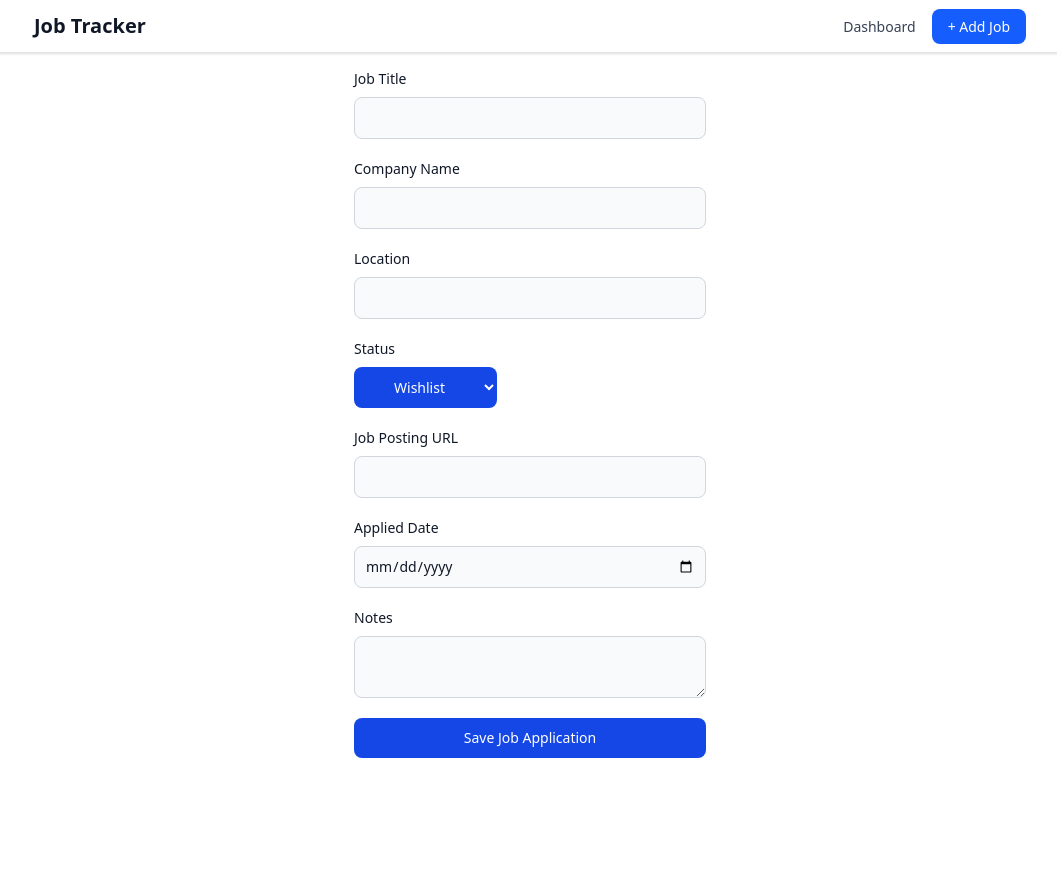
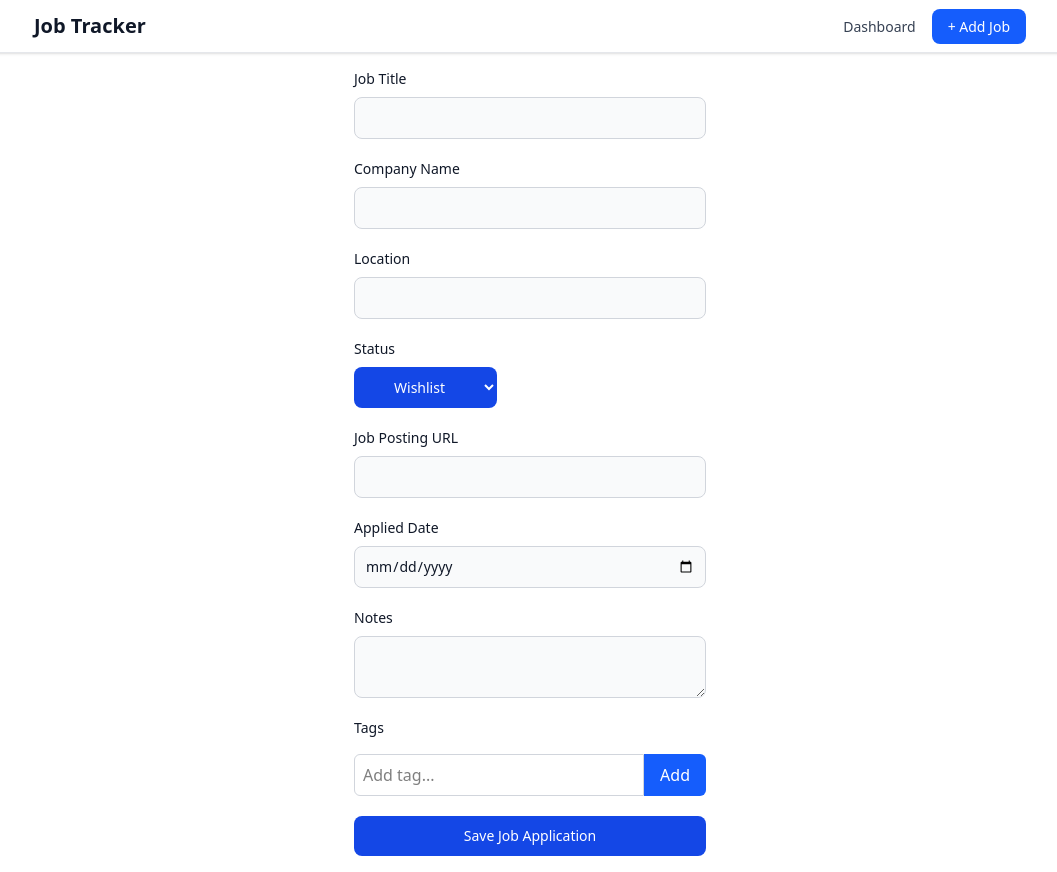
Before and after one commit to drewwdev/job-tracker, a React (Vite) app in the folder client/: page /new in a window 1280 px wide. Shown: the whole page, without its empty margins (110-1167 px from the left). Before the commit the page ends 800 px from the top, so only its background shows below. Built offline with nearby package versions, Linux system fonts and the light colour scheme.

Commit message:
feat: add reusable tag manager and display tags in application list
- Replaced old tag system with inline tags on job_applications
- Created TagManager component for create/edit/detail views
- Added styled tag display to job list cards
- Fixed tag-related errors and improved default handling

```diff
--- a/client/src/components/JobApplicationDetail.tsx
+++ b/client/src/components/JobApplicationDetail.tsx
@@ -1,6 +1,7 @@
 import { useParams } from "react-router-dom";
 import { useEffect, useState } from "react";
 import axios from "axios";
+import TagManager from "./TagManager";
 
 export default function JobApplicationDetail() {
   const { id } = useParams();
@@ -12,6 +13,7 @@ export default function JobApplicationDetail() {
     application_status: string;
     job_posting_url: string;
     notes: string;
+    tags?: string[];
   } | null>(null);
 
   const [clickEdit, setClickEdit] = useState(false);
@@ -160,6 +162,11 @@ export default function JobApplicationDetail() {
           />
         </div>
 
+        <TagManager
+          tags={job.tags}
+          setTags={(tags) => setJob({ ...job, tags })}
+        />
+
         <button
           onClick={handleApplyChanges}
           className="w-full sm:w-auto px-5 py-2.5 text-sm font-medium text-white bg-green-600
@@ -219,6 +226,11 @@ export default function JobApplicationDetail() {
         <p className="text-sm text-gray-700 whitespace-pre-wrap">{job.notes}</p>
       </div>
 
+      <TagManager
+        tags={job.tags}
+        setTags={(tags) => setJob({ ...job, tags })}
+      />
+
       <div className="flex items-center gap-2 mb-5">
         <button
           onClick={() => setClickEdit(true)}
--- a/client/src/components/JobApplicationList.tsx
+++ b/client/src/components/JobApplicationList.tsx
@@ -36,12 +36,24 @@ export default function JobApplicationList({ applications }: Props) {
               {app.application_status}
             </p>
 
-            <p className="text-sm text-gray-700">
+            <p className="text-sm text-gray-700 mb-2">
               <span className="block font-medium text-gray-900">
                 Applied on:
               </span>
               {new Date(app.applied_date).toLocaleDateString()}
             </p>
+
+            {(app.tags ?? []).length > 0 && (
+              <div className="flex flex-wrap gap-2 mt-2">
+                {app.tags.map((tag) => (
+                  <span
+                    key={tag}
+                    className="inline-flex items-center px-3 py-1 text-xs font-medium bg-blue-100 text-blue-800 rounded-full">
+                    {tag}
+                  </span>
+                ))}
+              </div>
+            )}
           </div>
         </Link>
       ))}
--- /dev/null
+++ b/client/src/components/TagManager.tsx
@@ -0,0 +1,66 @@
+import { useState } from "react";
+
+type TagManagerProps = {
+  tags: string[];
+  setTags: (tags: string[]) => void;
+};
+
+export default function TagManager({ tags, setTags }: TagManagerProps) {
+  const [newTag, setNewTag] = useState("");
+
+  const addTag = () => {
+    const trimmed = newTag.trim().toLowerCase();
+    if (trimmed && !tags.includes(trimmed)) {
+      setTags([...tags, trimmed]);
+      setNewTag("");
+    }
+  };
+
+  const removeTag = (tagToRemove: string) => {
+    setTags(tags.filter((tag) => tag !== tagToRemove));
+  };
+
+  return (
+    <div className="mb-5">
+      <label className="block mb-2 text-sm font-medium text-gray-900 dark:text-white">
+        Tags
+      </label>
+      <div className="flex flex-wrap gap-2 mb-2">
+        {tags.map((tag) => (
+          <span
+            key={tag}
+            className="inline-flex items-center px-3 py-1 text-sm font-medium bg-blue-100 text-blue-800 rounded-full">
+            {tag}
+            <button
+              type="button"
+              onClick={() => removeTag(tag)}
+              className="ml-2 text-blue-500 hover:text-blue-700">
+              &times;
+            </button>
+          </span>
+        ))}
+      </div>
+      <div className="flex">
+        <input
+          type="text"
+          value={newTag}
+          onChange={(e) => setNewTag(e.target.value)}
+          onKeyDown={(e) => {
+            if (e.key === "Enter") {
+              e.preventDefault();
+              addTag();
+            }
+          }}
+          placeholder="Add tag..."
+          className="flex-1 p-2 border border-gray-300 rounded-l-md focus:ring-blue-500 focus:border-blue-500"
+        />
+        <button
+          type="button"
+          onClick={addTag}
+          className="px-4 py-2 bg-blue-600 text-white rounded-r-md hover:bg-blue-700">
+          Add
+        </button>
+      </div>
+    </div>
+  );
+}
--- a/client/src/pages/JobApplicationForm.tsx
+++ b/client/src/pages/JobApplicationForm.tsx
@@ -2,6 +2,7 @@ import { useState } from "react";
 import axios from "axios";
 import { createJobApplicationSchema } from "../../../shared/schemas/jobApplication";
 import { z } from "zod";
+import TagManager from "../components/TagManager";
 
 type CreateJobAppInput = z.infer<typeof createJobApplicationSchema>;
 
@@ -14,6 +15,7 @@ export default function JobApplicationForm() {
     job_posting_url: "",
     applied_date: "",
     notes: "",
+    tags: [],
   });
 
   const [error, setError] = useState<string | null>(null);
@@ -60,9 +62,7 @@ export default function JobApplicationForm() {
   return (
     <form onSubmit={handleSubmit} className="max-w-sm mx-auto p-4">
       <div className="mb-5">
-        <label
-          for="text"
-          className="block mb-2 text-sm font-medium text-gray-900 dark:text-white">
+        <label className="block mb-2 text-sm font-medium text-gray-900 dark:text-white">
           Job Title
         </label>
         <input
@@ -157,6 +157,11 @@ export default function JobApplicationForm() {
         />
       </div>
 
+      <TagManager
+        tags={formData.tags}
+        setTags={(tags) => setFormData({ ...formData, tags })}
+      />
+
       {error && <p>{error}</p>}
       {success && <p className="py-4">Application saved!</p>}
 
```
